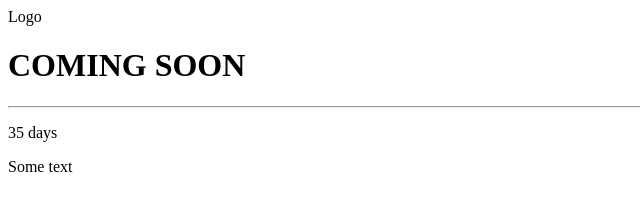
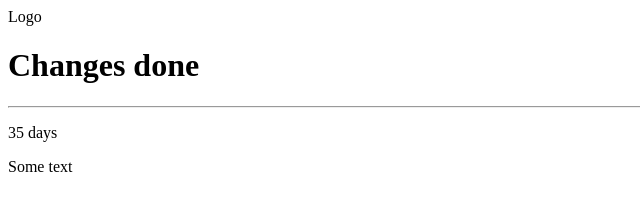
Before and after one commit to kmooventhan98/demo-git, a plain HTML site: page index.html in a window 1280 px wide. Shown: the whole page, without its empty margins (0-640 px from the left). Drawn offline with Linux system fonts and the light colour scheme.

Commit message:
review changes

```diff
--- a/index.html
+++ b/index.html
@@ -3,7 +3,7 @@
     <p>Logo</p>
   </div>
   <div class="middle">
-    <h1>COMING SOON</h1>
+    <h1>Changes done</h1>
     <hr>
     <p>35 days</p>
   </div>
```
